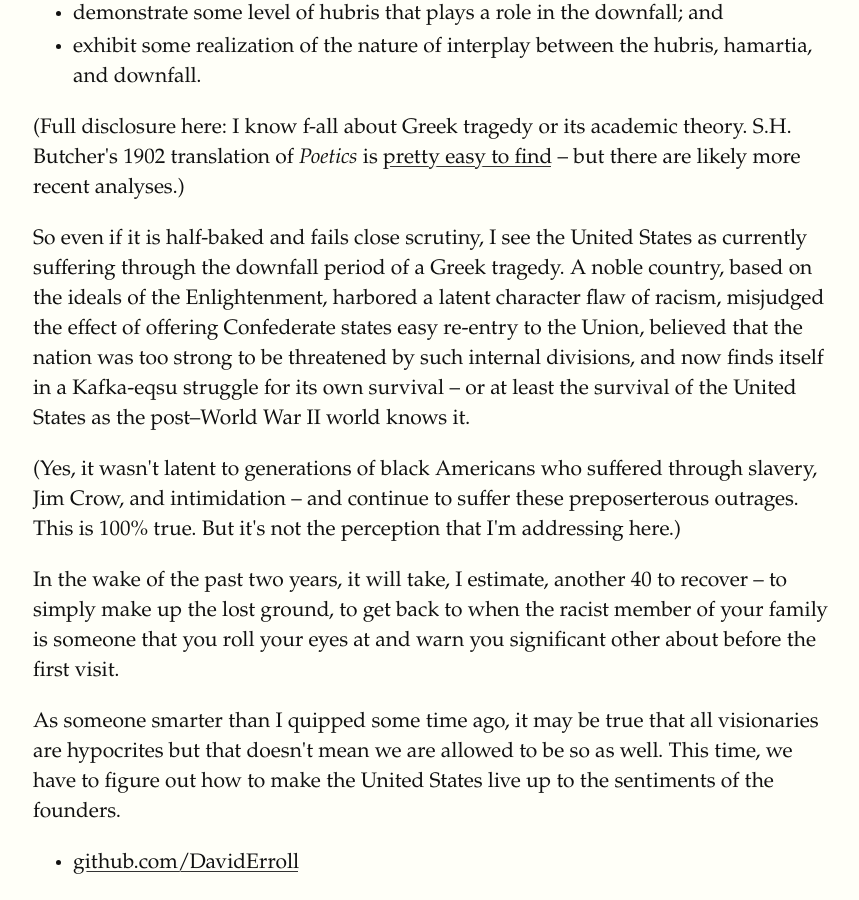
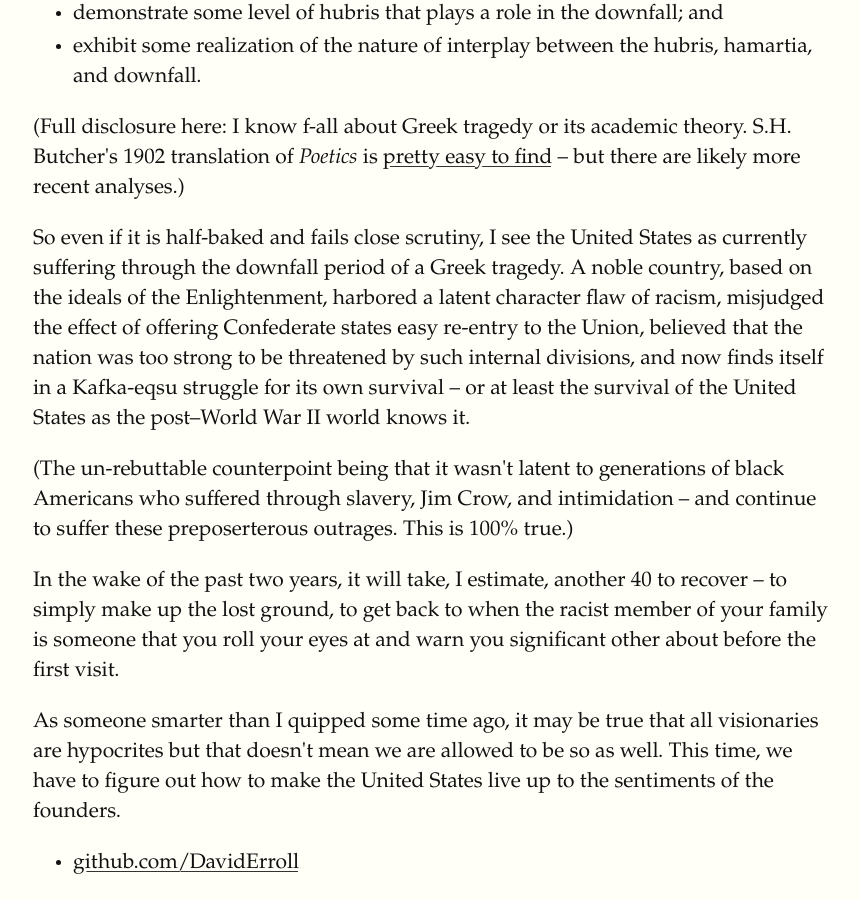
Before and after one commit to DavidErroll/DavidErroll.github.io, a Jekyll site: the page built from _posts/2018-05-15-usa-as-tragedy.md, in a window 1280 px wide and 900 px high, scrolled down 1895 px. Shown: the whole window, without its empty margins (127-986 px from the left). Built offline with Jekyll 4.4.1, drawn with Linux system fonts in a browser that asks for light colours; some web fonts are replaced.

Commit message:
Update 2018-05-15-usa-as-tragedy.md

```diff
--- a/_posts/2018-05-15-usa-as-tragedy.md
+++ b/_posts/2018-05-15-usa-as-tragedy.md
@@ -53,7 +53,7 @@ Rather, we do have is the making of the Unites States as a tragic hero. For the
   So even if it is half-baked and fails close scrutiny, I see the United States as currently suffering through the downfall period of a Greek tragedy. A noble country, based on the ideals of the Enlightenment, harbored a latent character flaw of racism, misjudged the effect of offering Confederate states easy re-entry to the Union, believed that the nation was too strong to be threatened by such internal divisions, and now finds itself in a Kafka-eqsu struggle for its own survival – or at least the survival of the United States as the post–World War II world knows it.
 </p>
 <p>
-  (Yes, it wasn't latent to generations of black Americans who suffered through slavery, Jim Crow, and intimidation – and continue to suffer these preposerterous outrages.  This is 100% true. But it's not the perception that I'm addressing here.)
+  (The un-rebuttable counterpoint being that it wasn't latent to generations of black Americans who suffered through slavery, Jim Crow, and intimidation – and continue to suffer these preposerterous outrages.  This is 100% true.)
 </p>
 <p>
 In the wake of the past two years, it will take, I estimate, another 40 to recover – to simply make up the lost ground, to get back to when the racist member of your family is someone that you roll your eyes at and warn you significant other about before the first visit.
```
